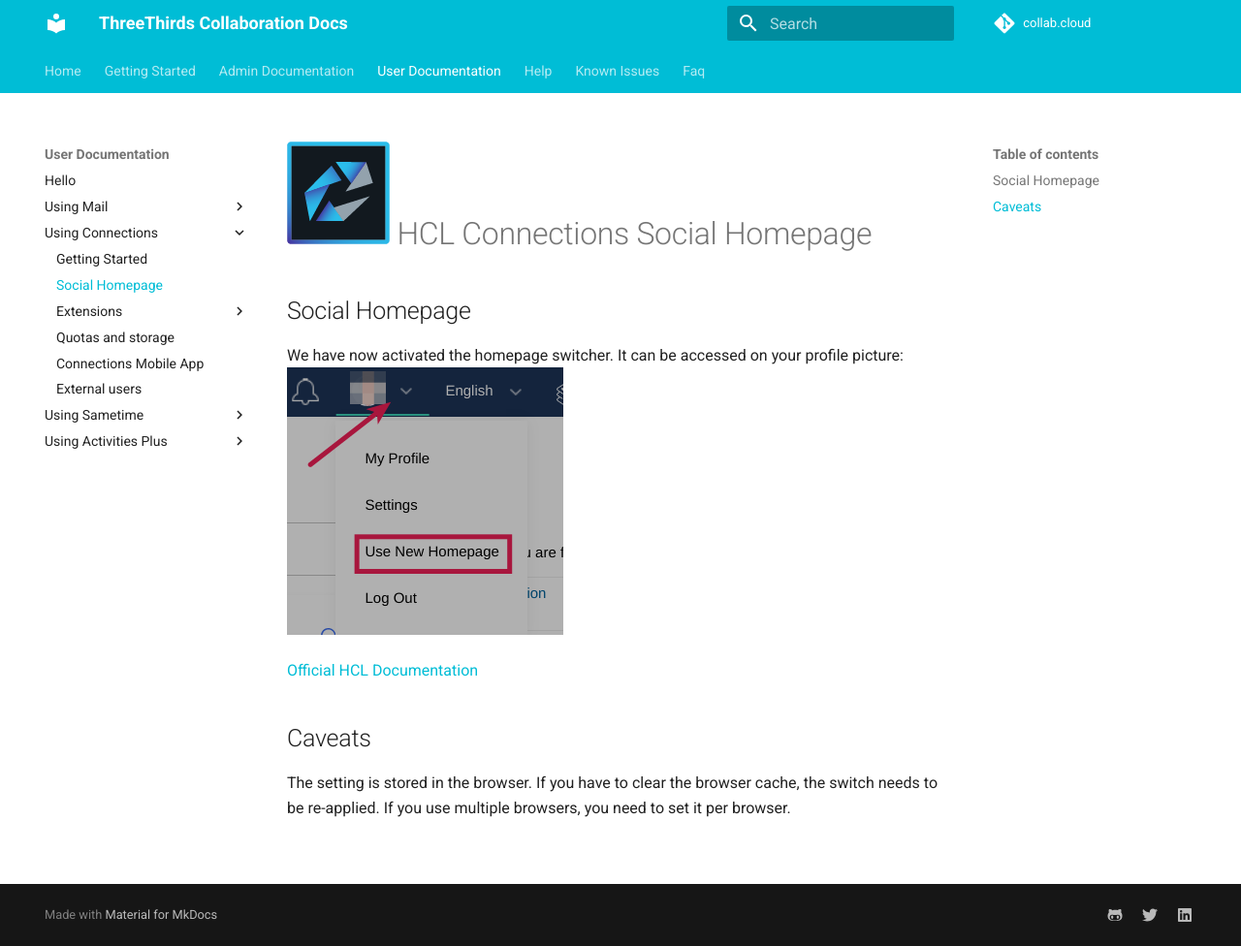
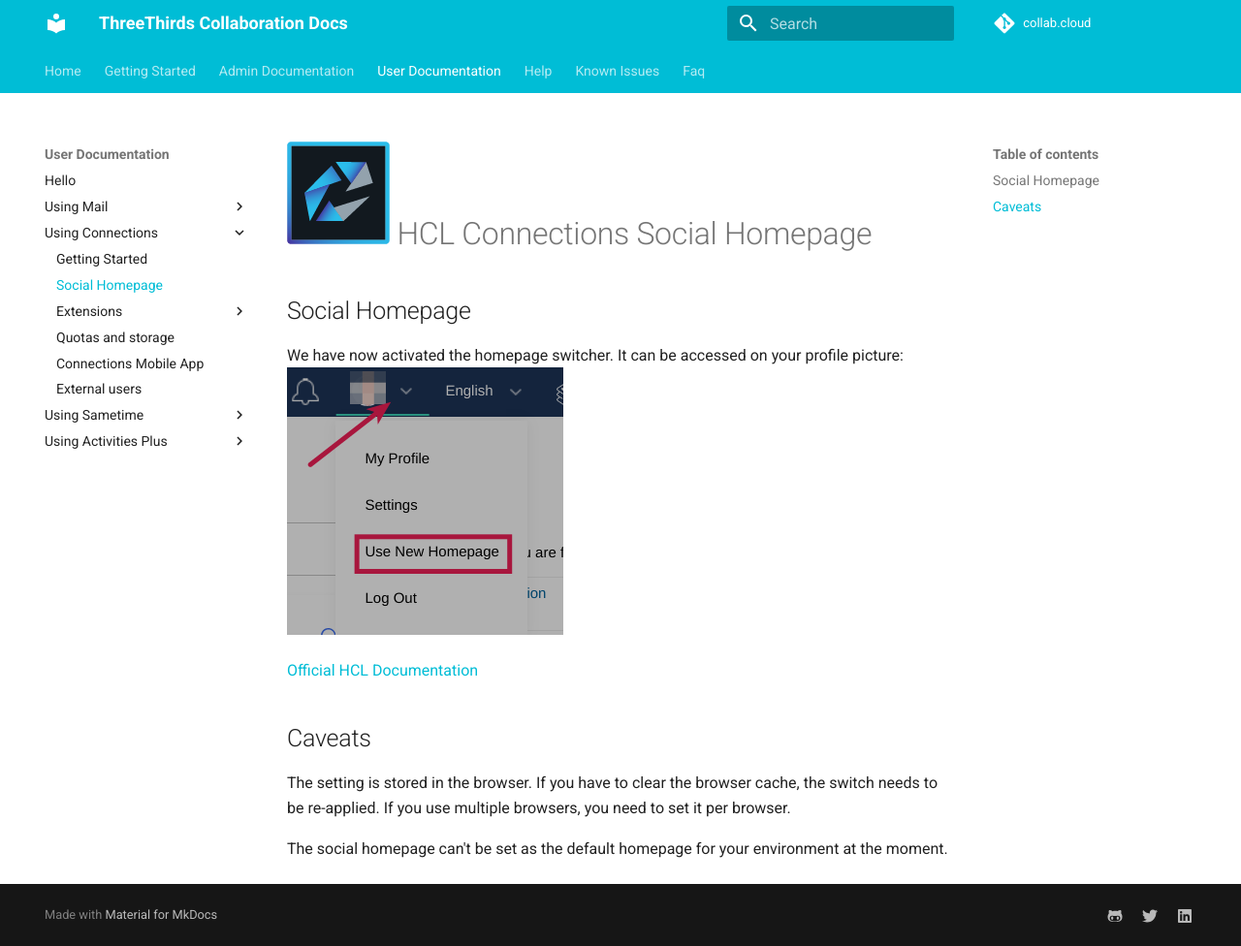
Before and after one commit to collabdotcloud/docs.collab.cloud, an MkDocs documentation site: the page built from docs/users/connections-orientme.md, in a window 1280 px wide and 976 px high. Shown: the whole window at 97% size. Built offline with MkDocs 1.6.1 and Material for MkDocs 9.7.7, drawn with Linux system fonts in a browser that asks for light colours.

Commit message:
disclaimer

```diff
--- a/docs/users/connections-orientme.md
+++ b/docs/users/connections-orientme.md
@@ -10,3 +10,5 @@
 ## Caveats
 
 The setting is stored in the browser. If you have to clear the browser cache, the switch needs to be re-applied. If you use multiple browsers, you need to set it per browser.
+
+The social homepage can't be set as the default homepage for your environment at the moment.
```
